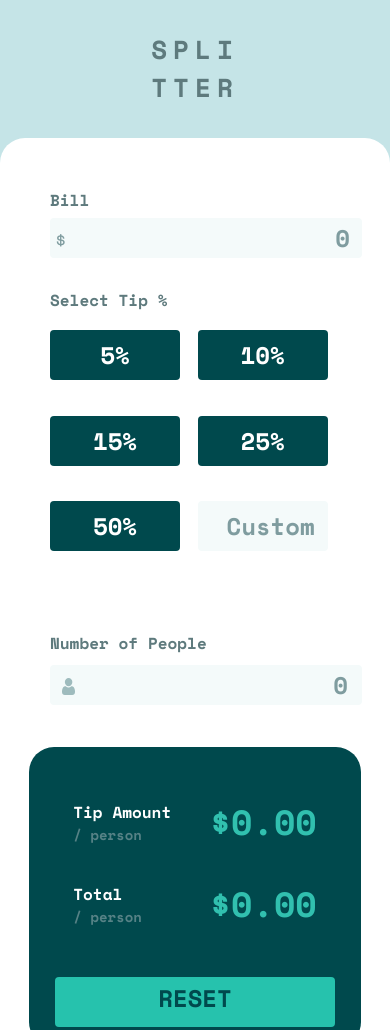
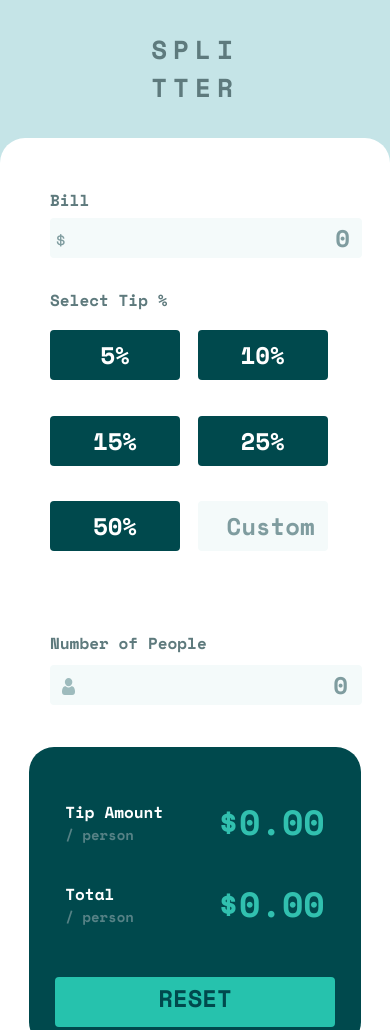
Before and after one commit to MalihaMahnaz/TipCalculator, a plain HTML site: page index.html in a window 390 px wide. Drawn offline with nearby package versions, Linux system fonts and the light colour scheme.

Commit message:
Update style.css

```diff
--- a/style.css
+++ b/style.css
@@ -314,6 +314,8 @@ input[type=number]::-webkit-outer-spin-button {
    .container2-row{
     display: flex;
     justify-content: space-between;
+    margin-left: 12px;
+    margin-right: 12px;
    }
 
    .container2{
```
